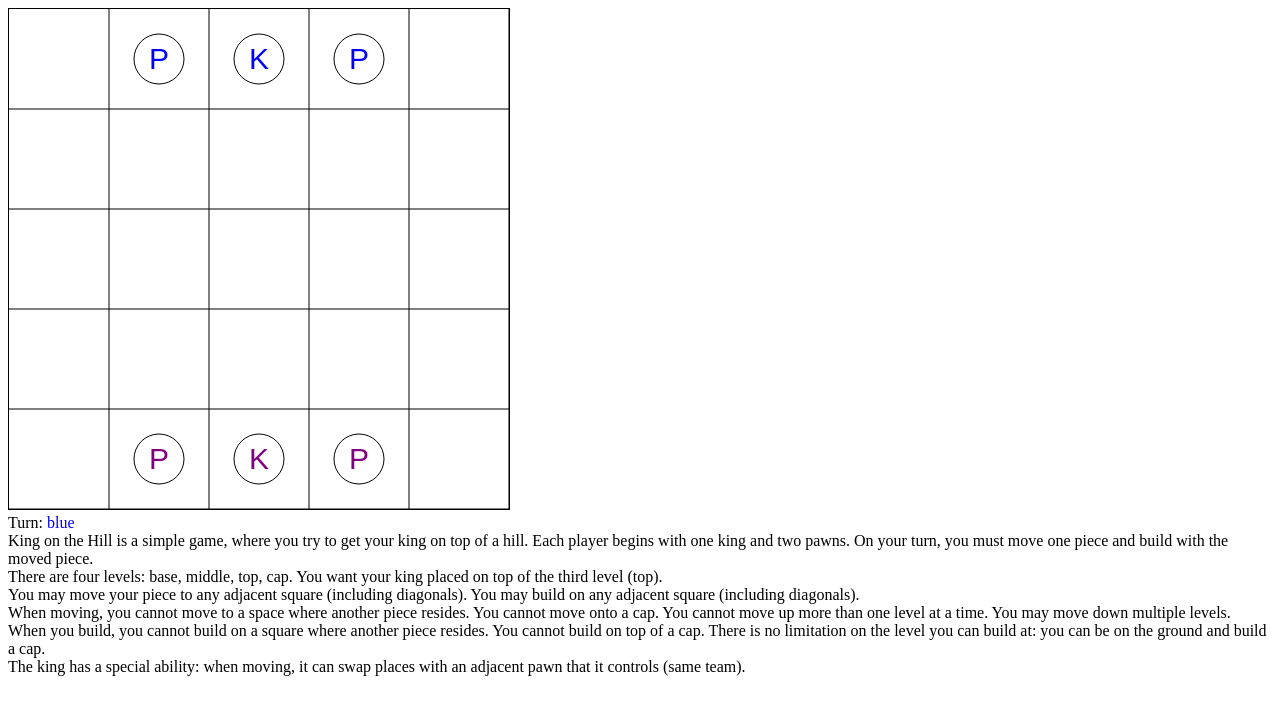
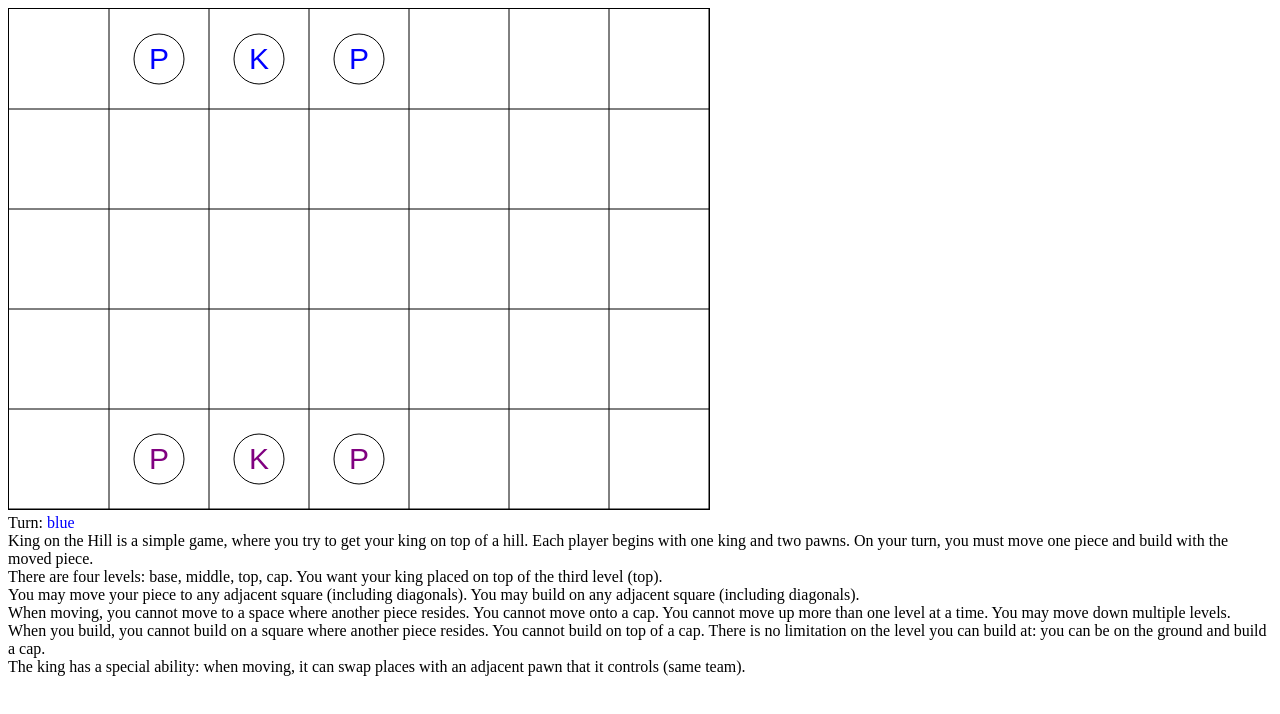
Before and after one commit to vincentgbs/KingOnTheHillGame, a plain HTML site: page index.html in a window 1280 px wide. Both pictures are taken after a click on the button "Start". Drawn offline with Linux system fonts and the light colour scheme.

Commit message:
Fixing draw_board dimensions

```diff
--- a/game.js
+++ b/game.js
@@ -2,7 +2,7 @@ var game = {
     settings: { // default board
         no_of_players: 2,
         vertical: 5,
-        horizontal: 5,
+        horizontal: 7,
         level: 4,
         piece_types: ['king', 'pawn', 'pawn'],
         piece_colors: ['blue', 'purple', 'green', 'yellow', 'orange', 'red']
--- a/layout.js
+++ b/layout.js
@@ -10,16 +10,16 @@ var canvas = {
         return this;
     },
     draw_board: function() {
+        for(var i = 1; i <= game.settings.horizontal; i++) {
+            this.ctx.beginPath();
+            this.ctx.moveTo(i * 100, 0);
+            this.ctx.lineTo(i * 100, game.settings.vertical * 100);
+            this.ctx.stroke();
+        }
         for(var i = 1; i <= game.settings.vertical; i++) {
             this.ctx.beginPath();
-            this.ctx.moveTo(i * 100, 0);
-            this.ctx.lineTo(i * 100, game.settings.horizontal * 100);
-            this.ctx.stroke();
-        }
-        for(var i = 1; i <= game.settings.horizontal; i++) {
-            this.ctx.beginPath();
             this.ctx.moveTo(0, i * 100);
-            this.ctx.lineTo(game.settings.vertical * 100, i * 100);
+            this.ctx.lineTo(game.settings.horizontal * 100, i * 100);
             this.ctx.stroke();
         }
         return this;
```
Also changed, not shown: index.html (+7 -6 lines).
